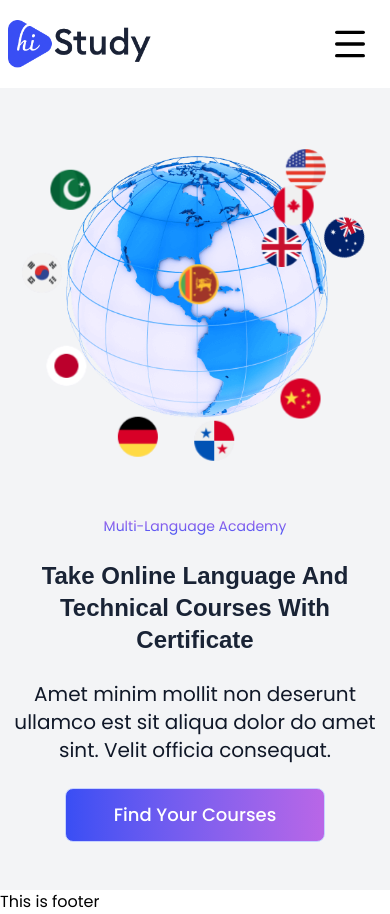
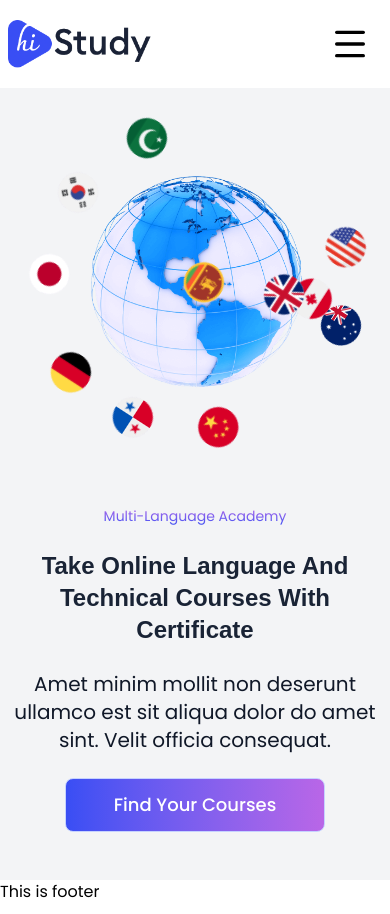
Before and after one commit to khalidhossain5000/hi-study-next-js-full-stack-project-web-app, a Next.js app: page / in a window 390 px wide. Built offline with nearby package versions, Linux system fonts and the light colour scheme; a web font is replaced by a local one.

Commit message:
orbit tablet responsive added n

```diff
--- a/src/components/HomePage/BannerSection/FlagOrbit.jsx
+++ b/src/components/HomePage/BannerSection/FlagOrbit.jsx
@@ -22,8 +22,8 @@ import {
 
 const FlagOrbit = () => {
   return (
-    <TooltipProvider>
-      <div className="relative flex items-center justify-center lg:w-[500px] lg:h-[500px] w-[300px] h-[300px] mx-auto">
+
+      <div className="relative flex items-center justify-center md:w-[500px] md:h-[500px] w-[290px] h-[290px] sm:w-[300px] sm:h-[300px] mx-auto">
         {/* World map */}
 
         <div className="relative">
@@ -32,19 +32,19 @@ const FlagOrbit = () => {
             alt="world map"
             width={500}
             height={500}
-            className="w-full relative z-10"
+            className="w-10/12 mx-auto md:w-full relative z-10"
           />
         </div>
 
         {/* All flags container */}
         <div
-          className="all-flags flex justify-center rounded-full w-[300px] lg:w-[500px] h-[300px] lg:h-[500px] absolute top-0 lg:border-2 border-dashed border-gray-300 z-10 animate-spin hover:paused"
-          style={{ animationDuration: "30s" }}
+          className="all-flags flex justify-center rounded-full w-[290px] md:w-[500px] h-[290px] md:h-[500px] sm:w-[300px] sm:h-[300px] absolute top-0 md:border-2 border-dashed border-gray-300 z-10 animate-spin hover:paused"
+          style={{ animationDuration: "20s" }}
         >
           {/* Australia */}
           <Tooltip>
             <TooltipTrigger asChild>
-              <div className="absolute z-10 w-10 lg:w-[60px] h-10 lg:h-[60px] rounded-full flex items-center justify-center -top-[26px] left-[147px] lg:left-60 lg:-top-9">
+              <div className="flags-reverse absolute z-10 w-10 md:w-[60px] h-10 md:h-[60px] rounded-full flex items-center justify-center -top-[26px] left-[147px] md:left-60 md:-top-9 ">
                 <Image src={australia} alt="Australia" width={60} height={60} />
               </div>
             </TooltipTrigger>
@@ -57,7 +57,7 @@ const FlagOrbit = () => {
           {/* Canada */}
           <Tooltip>
             <TooltipTrigger asChild>
-              <div className="flags-reverse absolute z-10 w-10 lg:w-[60px] h-10 lg:h-[60px] rounded-full flex items-center justify-center bg-[#e6e3f1] top-[7px] lg:top-0.5 left-[97px] right-[25px] lg:right-[85px]">
+              <div className="flags-reverse absolute z-10 w-10 md:w-[60px] h-10 md:h-[60px] rounded-full flex items-center justify-center bg-[#e6e3f1] top-[7px] lg:top-0.5 md:left-[97px]  md:right-[85px]">
                 <Image src={canada} alt="Canada" width={60} height={60} />
               </div>
             </TooltipTrigger>
@@ -69,7 +69,7 @@ const FlagOrbit = () => {
           {/* China */}
           <Tooltip>
             <TooltipTrigger asChild>
-              <div className="flags-reverse absolute z-10 w-10 lg:w-[60px] h-10 lg:h-[60px] rounded-full flex items-center justify-center bg-[#e6e3f1] top-20 lg:top-[5px] -right-4 lg:right-[85px]">
+              <div className="flags-reverse absolute z-10 w-10 md:w-[60px] h-10 md:h-[60px] rounded-full flex items-center justify-center bg-[#e6e3f1] top-20 md:top-[5px] -right-4 md:right-[85px]">
                 <Image src={china} alt="China" width={60} height={60} />
               </div>
             </TooltipTrigger>
@@ -81,7 +81,7 @@ const FlagOrbit = () => {
           {/* France */}
           <Tooltip>
             <TooltipTrigger asChild>
-              <div className="flags-reverse absolute z-10 w-10 lg:w-[60px] h-10 lg:h-[60px] rounded-full flex items-center justify-center bg-[#e6e3f1] bottom-[84px] lg:top-[114px] -right-[19px] lg:-right-[5px]">
+              <div className="flags-reverse absolute z-10 w-10 md:w-[60px] h-10 md:h-[60px] rounded-full flex items-center justify-center bg-[#e6e3f1] bottom-[84px] md:top-[114px] -right-[19px] md:-right-[5px]">
                 <Image src={france} alt="France" width={60} height={60} />
               </div>
             </TooltipTrigger>
@@ -93,7 +93,7 @@ const FlagOrbit = () => {
           {/* Germany */}
           <Tooltip>
             <TooltipTrigger asChild>
-              <div className="flags-reverse absolute z-10 w-10 lg:w-[60px] h-10 lg:h-[60px] rounded-full flex items-center justify-center bg-[#e6e3f1] bottom-4 lg:bottom-[186px] right-4 lg:-right-[30px]">
+              <div className="flags-reverse absolute z-10 w-10 md:w-[60px] h-10 md:h-[60px] rounded-full flex items-center justify-center bg-[#e6e3f1] bottom-4 md:bottom-[186px] right-4 md:-right-[30px]">
                 <Image src={germany} alt="Germany" width={60} height={60} />
               </div>
             </TooltipTrigger>
@@ -105,7 +105,7 @@ const FlagOrbit = () => {
           {/* Japan */}
           <Tooltip>
             <TooltipTrigger asChild>
-              <div className="flags-reverse absolute z-10 w-10 lg:w-[60px] h-10 lg:h-[60px] rounded-full flex items-center justify-center bg-[#e6e3f1] -bottom-5 lg:bottom-14 right-[110px] lg:right-[30px]">
+              <div className="flags-reverse absolute z-10 w-10 md:w-[60px] h-10 md:h-[60px] rounded-full flex items-center justify-center bg-[#e6e3f1] -bottom-5 md:bottom-14 right-[110px] md:right-[30px]">
                 <Image src={japan} alt="Japan" width={60} height={60} />
               </div>
             </TooltipTrigger>
@@ -117,7 +117,7 @@ const FlagOrbit = () => {
           {/* Korea */}
           <Tooltip>
             <TooltipTrigger asChild>
-              <div className="flags-reverse absolute z-10 w-10 lg:w-[60px] h-10 lg:h-[60px] rounded-full flex items-center justify-center bg-[#e6e3f1] lg:-bottom-3.5 -bottom-1 left-[55px] lg:left-[295px]">
+              <div className="flags-reverse absolute z-10 w-10 md:w-[60px] h-10 md:h-[60px] rounded-full flex items-center justify-center bg-[#e6e3f1] md:-bottom-3.5 -bottom-1 left-[55px] md:left-[295px]">
                 <Image src={korea} alt="Korea" width={60} height={60} />
               </div>
             </TooltipTrigger>
@@ -129,7 +129,7 @@ const FlagOrbit = () => {
           {/* Pakistan */}
           <Tooltip>
             <TooltipTrigger asChild>
-              <div className="flags-reverse absolute z-10 w-10 lg:w-[60px] h-10 lg:h-[60px] rounded-full flex items-center justify-center bg-[#e6e3f1] bottom-14 lg:-bottom-3.5 -left-[9px] lg:left-[135px]">
+              <div className="flags-reverse absolute z-10 w-10 md:w-[60px] h-10 md:h-[60px] rounded-full flex items-center justify-center bg-[#e6e3f1] bottom-14 md:-bottom-3.5 -left-[9px] md:left-[135px]">
                 <Image src={pakistan} alt="Pakistan" width={60} height={60} />
               </div>
             </TooltipTrigger>
@@ -141,7 +141,7 @@ const FlagOrbit = () => {
           {/* Sri Lanka */}
           <Tooltip>
             <TooltipTrigger asChild>
-              <div className="flags-reverse absolute z-10 w-10 lg:w-[60px] h-10 lg:h-[60px] rounded-full flex items-center justify-center bg-[#e6e3f1] bottom-[134px] lg:bottom-[66px] lg:left-[23px]">
+              <div className="flags-reverse absolute z-10 w-10 md:w-[60px] h-10 md:h-[60px] rounded-full flex items-center justify-center bg-[#e6e3f1] bottom-[134px] md:bottom-[66px] md:left-[23px]">
                 <Image src={srilanka} alt="Sri Lanka" width={60} height={60} />
               </div>
             </TooltipTrigger>
@@ -153,7 +153,7 @@ const FlagOrbit = () => {
           {/* UK */}
           <Tooltip>
             <TooltipTrigger asChild>
-              <div className="flags-reverse absolute z-10 w-10 lg:w-[60px] h-10 lg:h-[60px] rounded-full flex items-center justify-center bg-[#e6e3f1] top-[35px] lg:top-60 left-.5 lg:-left-6">
+              <div className="flags-reverse absolute z-10 w-10 md:w-[60px] h-10 md:h-[60px] rounded-full flex items-center justify-center bg-[#e6e3f1] top-[35px] md:top-60 left-.5 md:-left-6">
                 <Image src={uk} alt="UK" width={60} height={60} />
               </div>
             </TooltipTrigger>
@@ -165,7 +165,7 @@ const FlagOrbit = () => {
           {/* USA */}
           <Tooltip>
             <TooltipTrigger asChild>
-              <div className="flags-reverse absolute z-10 w-10 lg:w-[60px] h-10 lg:h-[60px] rounded-full flex items-center justify-center bg-[#e6e3f1] -top-[19px] lg:top-[107px] left-[69px] lg:left-0">
+              <div className="flags-reverse absolute z-10 w-10 md:w-[60px] h-10 md:h-[60px] rounded-full flex items-center justify-center bg-[#e6e3f1] -top-[19px] md:top-[107px] left-[69px] md:left-0">
                 <Image src={usa} alt="USA" width={60} height={60} />
               </div>
             </TooltipTrigger>
@@ -175,7 +175,7 @@ const FlagOrbit = () => {
           </Tooltip>
         </div>
       </div>
-    </TooltipProvider>
+
   );
 };
 
```
